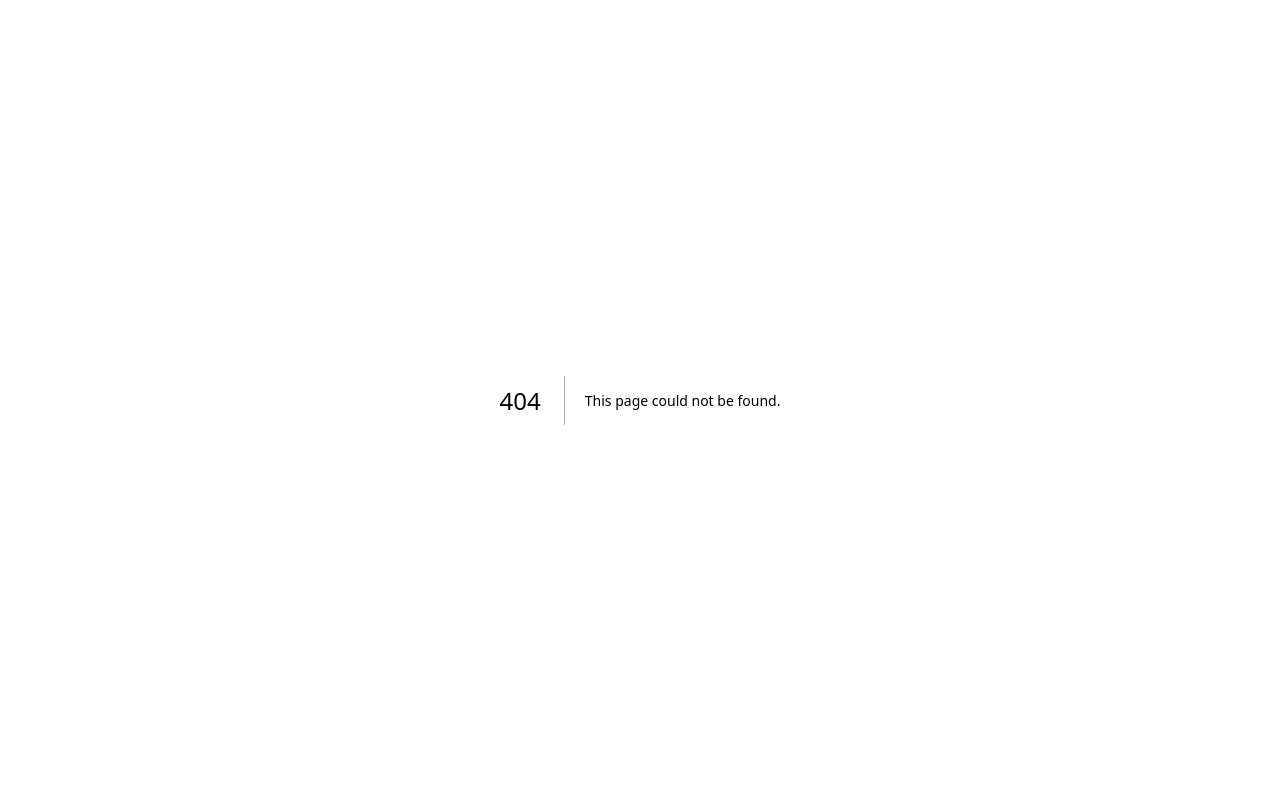
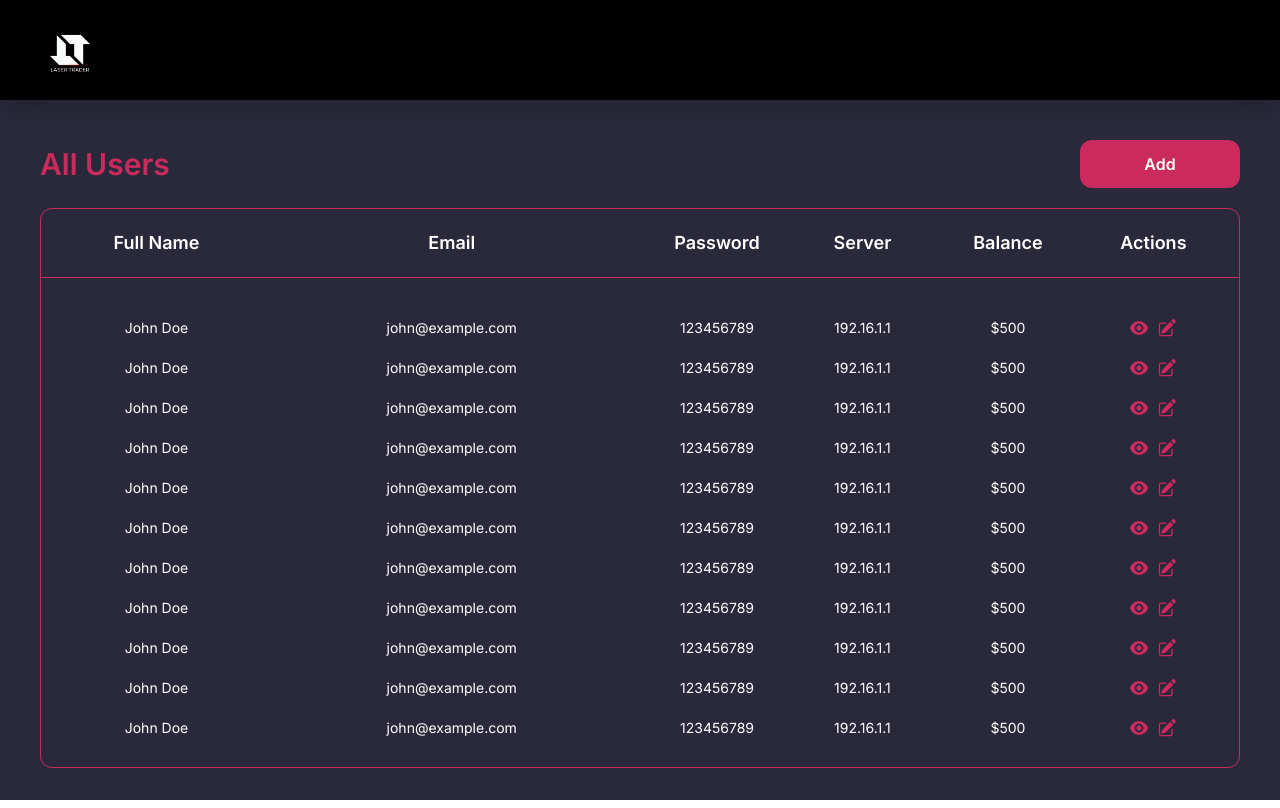
Before and after one commit to uzairusman1425/trading-app, a Next.js app: page /masterserveradmin/home in a window 1280 px wide. Before the commit this address had no page. Built offline with nearby package versions, Linux system fonts and the light colour scheme.

Commit message:
URL updated...

```diff
--- a/jsconfig.json
+++ b/jsconfig.json
@@ -1,7 +1,7 @@
 {
 	"compilerOptions": {
 		"paths": {
-			"@/*": ["./src/app/*"]
+			"@/*": ["./src/app/@/*"]
 		}
 	}
 }
--- a/src/app/admin/home/page.js
+++ b/src/app/masterserveradmin/home/page.js
@@ -393,7 +393,7 @@ export default function Home() {
 					<button
 						className="h-12 w-40 flex items-center justify-center rounded-xl bg-secondary text-white font-semibold"
 						onClick={() => {
-							router?.push("/admin/add-user")
+							router?.push("/masterserveradmin/add-user")
 						}}
 					>
 						Add
@@ -447,7 +447,7 @@ export default function Home() {
 										<button
 											onClick={() => {
 												router?.push(
-													`/admin/user-trades/${key}`
+													`/masterserveradmin/user-trades/${key}`
 												)
 											}}
 										>
@@ -456,7 +456,7 @@ export default function Home() {
 										<button
 											onClick={() => {
 												router?.push(
-													`/admin/edit-user/${key}`
+													`/masterserveradmin/edit-user/${key}`
 												)
 											}}
 										>
--- a/src/app/admin/page.js
+++ b/src/app/masterserveradmin/page.js
@@ -32,7 +32,7 @@ export default function Login() {
 						type: "SET_ACCESS_TOKEN",
 						payload: res?.data?.accessToken
 					})
-					router?.push("/admin/home")
+					router?.push("/masterserveradmin/home")
 				}
 			})
 			?.catch((err) => {
```
Also changed, not shown: src/app/masterserveradmin/add-user/page.js (renamed from src/app/admin/add-user/page.js), src/app/masterserveradmin/edit-user/[slug]/page.js (renamed from src/app/admin/edit-user/[slug]/page.js), src/app/masterserveradmin/user-trades/[slug]/page.js (renamed from src/app/admin/user-trades/[slug]/page.js).
